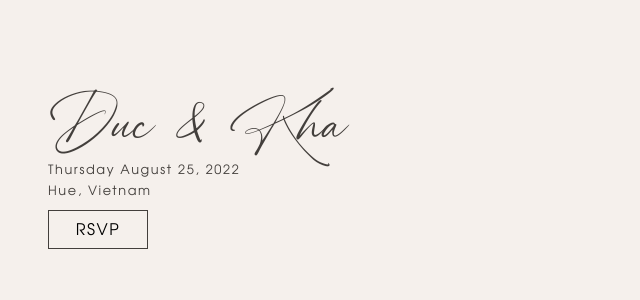
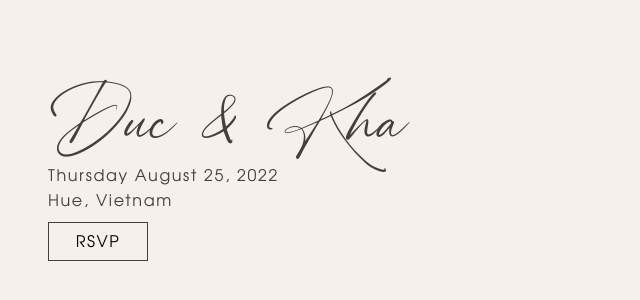
Before and after one commit to ducmvo/duckha, a Next.js app: page / in a window 1280 px wide. Shown: the part 232-532 px from the top of the page, without its empty margins (0-640 px from the left). Built offline with nearby package versions, Linux system fonts and the light colour scheme.

Commit message:
transition hero nav

```diff
--- a/src/components/Hero/Hero.tsx
+++ b/src/components/Hero/Hero.tsx
@@ -21,10 +21,10 @@ const Hero = () => {
     return (
         <Section>
             <Names scroll={scrollNav}>Duc & Kha</Names>
-            <BigDate>
+            <BigDate scroll={scrollNav}>
                 {day} {month} {date}, {year}
             </BigDate>
-            <Location>Hue, Vietnam</Location>
+            <Location scroll={scrollNav}>Hue, Vietnam</Location>
             <RSVPButton href="/rsvp" scroll={scrollNav}>
                 RSVP
             </RSVPButton>
@@ -52,34 +52,38 @@ export const Section = styled.div`
 
 export const Names = styled.div<HeroProps>`
     font-family: 'HighSpirited';
-    font-size: ${({ scroll }) => (scroll ? `1.5rem` : `5rem`)};
+    font-size: ${({ scroll }) => (scroll ? `1.5rem` : `6rem`)};
     opacity: ${({ scroll }) => (scroll ? 0 : 1)};
 
     transform: ${({ scroll }) =>
         scroll ? `translate(0px, -50px)` : `translate(0px, 0px)`};
-    transition: all 0.5s ease;
+    transition: all 0.3s ease-in;
     @media screen and (max-width: 468px) {
-        font-size: 3rem;
+        font-size: 4rem;
         transform: ${({ scroll }) =>
             scroll ? `translate(0px, -50px)` : `translate(0px, 0px)`};
     }
 `
-export const BigDate = styled.div`
+export const BigDate = styled.div<HeroProps>`
     /* text-transform: uppercase; */
     font-family: 'URWGothic';
-    font-size: 0.8rem;
+    font-size: 1rem;
     letter-spacing: 0.1rem;
+    transition: all 0.2s ease;
+    opacity: ${({ scroll }) => (scroll ? 0 : 1)};
     @media screen and (max-width: 468px) {
-        font-size: 0.6rem;
+        font-size: 0.8rem;
     }
 `
-export const Location = styled.div`
+export const Location = styled.div<HeroProps>`
     /* text-transform: uppercase; */
     font-family: 'URWGothic';
-    font-size: 0.8rem;
+    font-size: 1rem;
     letter-spacing: 0.1rem;
+    transition: all 0.2s ease;
+    opacity: ${({ scroll }) => (scroll ? 0 : 1)};
     @media screen and (max-width: 468px) {
-        font-size: 0.6rem;
+        font-size: 0.8rem;
     }
 `
 
@@ -103,12 +107,8 @@ export const StyledRSVPButton = styled.button<HeroProps>`
 
     opacity: ${({ scroll }) => (scroll ? 0 : 1)};
 
-    transform: ${({ scroll }) =>
-        scroll ? `translate(800px, -80px)` : `translate(0px, 0px)`};
-
     @media screen and (max-width: 468px) {
-        font-size: 0.6rem;
-        transform: none;
+        font-size: 0.8rem;
     }
 `
 
--- a/src/components/Navbar/NavbarElements.tsx
+++ b/src/components/Navbar/NavbarElements.tsx
@@ -47,10 +47,14 @@ export const StyledNavLogo = styled.a`
     font-family: 'HighSpirited';
     display: flex;
     flex-direction: column;
-    align-items: center;
-    margin-left: 10px;
+    /* align-items: center; */
+    margin-left: 24px;
     padding-top: 10px;
     text-decoration: none;
+    @media screen and (max-width: 468px) {
+        margin-left: 10px;
+        font-size: 2.5rem;
+    }
 `
 
 export const NavLogo: FC<LinkProps> = (props) => {
@@ -96,14 +100,19 @@ export const NavLinks = styled(LinkS)`
     align-items: center;
     text-decoration: none;
     font-family: 'URWGothic';
-    font-size: 0.8rem;
+    font-size: 0.9rem;
     letter-spacing: 0.1rem;
-    padding: 0 1rem;
-    height: 100%;
+    padding: 2rem 1rem 0.6rem 1rem;
+
     cursor: pointer;
+    transition: all 0.2s ease-in;
 
     &.active {
-        border-bottom: 3px solid ${(props) => props.theme.main};
+        border-bottom: 1px solid ${(props) => props.theme.text};
+    }
+    &:hover {
+        font-weight: bold;
+        font-size: 1rem;
     }
 `
 
```
